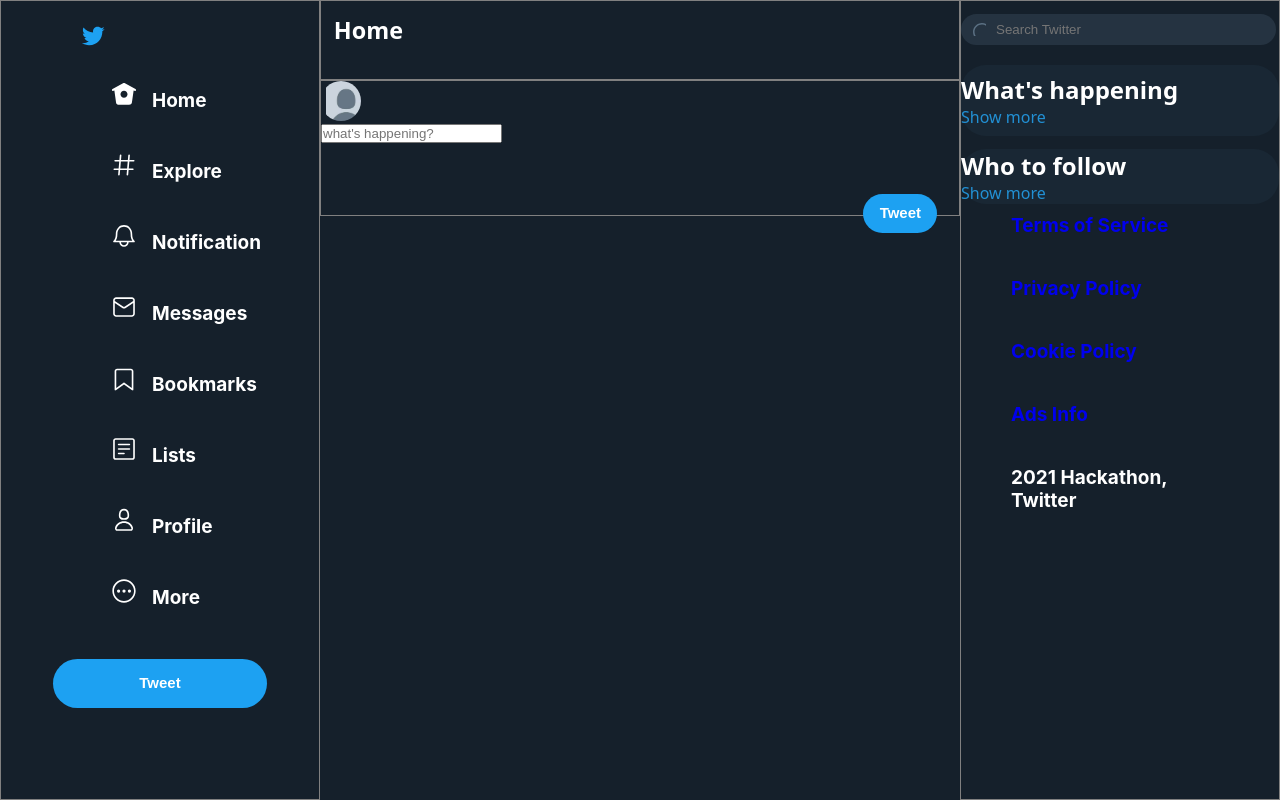
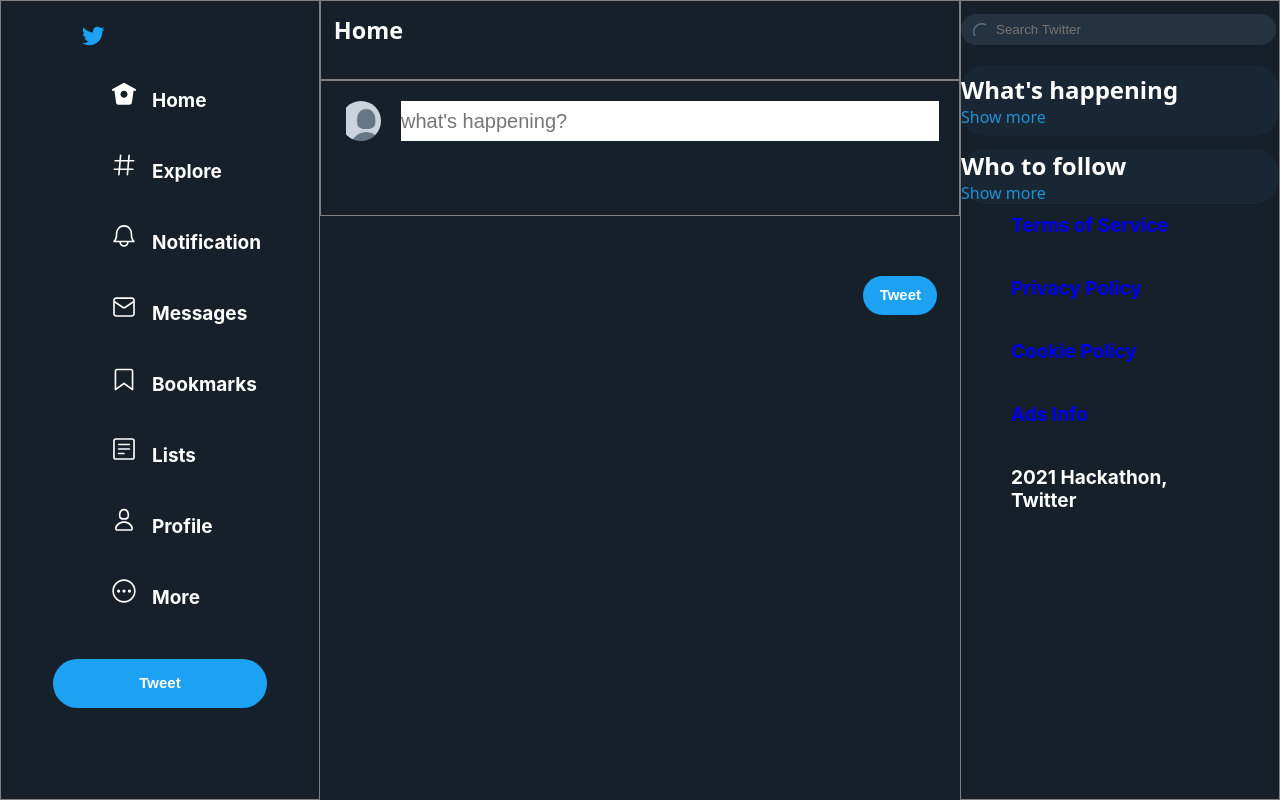
Before and after one commit to netty-carroll/hackathon-twitter, a React (Create React App) app: page / in a window 1280 px wide. Built offline with nearby package versions, Linux system fonts and the light colour scheme.

Commit message:
#11
css added to input

```diff
--- a/src/components/tweetbox.css
+++ b/src/components/tweetbox.css
@@ -0,0 +1,20 @@
+.buttonBox {
+    display: flex;
+    margin-top: 10%;
+}
+.shareTweetButton {
+    padding-left: 450px;
+    margin-top: ;
+}
+
+.inputBox {
+    padding:20px;
+    display: flex;
+}
+
+.inputBox > input {
+    flex:1;
+    margin-left: 20px;
+    font-size:20px;
+    border:none;
+}
```
